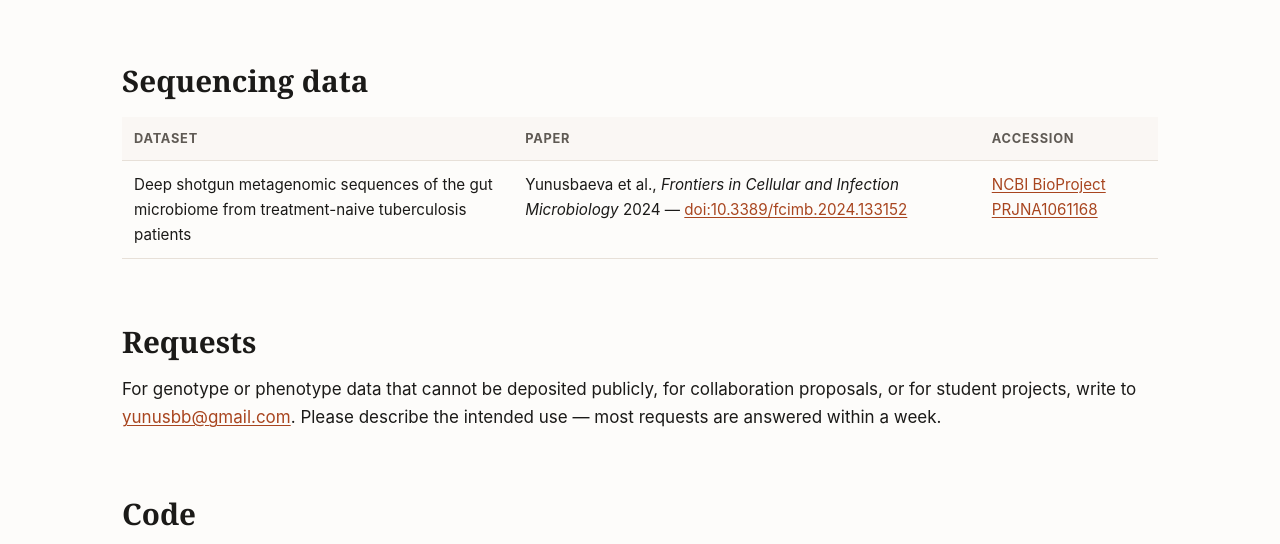
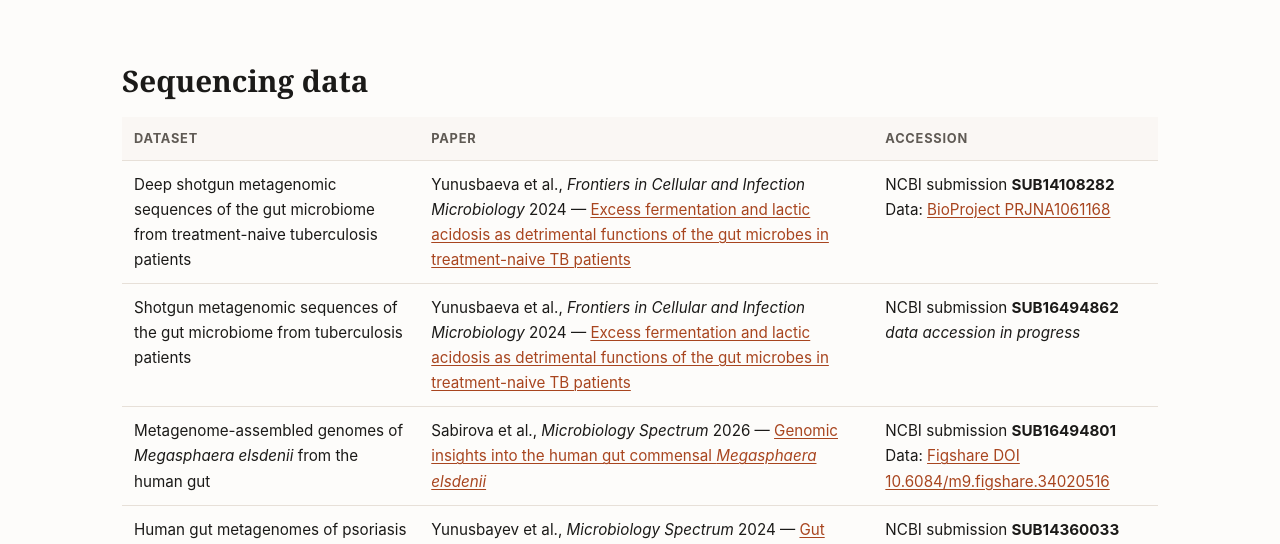
Before and after one commit to yunusbb/evobiomed-site, a plain HTML site: page resources.html in a window 1280 px wide. Shown: the part 244-788 px from the top of the page. Drawn offline with Linux system fonts and the light colour scheme.

Commit message:
Add 4 NCBI data submissions to Resources / Sequencing data table

```diff
--- a/resources.html
+++ b/resources.html
@@ -50,8 +50,23 @@
       <tbody>
         <tr>
           <td>Deep shotgun metagenomic sequences of the gut microbiome from treatment-naive tuberculosis patients</td>
-          <td>Yunusbaeva et al., <em>Frontiers in Cellular and Infection Microbiology</em> 2024 — <a href="https://doi.org/10.3389/fcimb.2024.133152">doi:10.3389/fcimb.2024.133152</a></td>
-          <td><a href="https://dataview.ncbi.nlm.nih.gov/object/PRJNA1061168">NCBI BioProject PRJNA1061168</a></td>
+          <td>Yunusbaeva et al., <em>Frontiers in Cellular and Infection Microbiology</em> 2024 — <a href="https://doi.org/10.3389/fcimb.2024.133152">Excess fermentation and lactic acidosis as detrimental functions of the gut microbes in treatment-naive TB patients</a></td>
+          <td>NCBI submission <strong>SUB14108282</strong><br>Data: <a href="https://dataview.ncbi.nlm.nih.gov/object/PRJNA1061168">BioProject PRJNA1061168</a></td>
+        </tr>
+        <tr>
+          <td>Shotgun metagenomic sequences of the gut microbiome from tuberculosis patients</td>
+          <td>Yunusbaeva et al., <em>Frontiers in Cellular and Infection Microbiology</em> 2024 — <a href="https://doi.org/10.3389/fcimb.2024.133152">Excess fermentation and lactic acidosis as detrimental functions of the gut microbes in treatment-naive TB patients</a></td>
+          <td>NCBI submission <strong>SUB16494862</strong><br><em>data accession in progress</em></td>
+        </tr>
+        <tr>
+          <td>Metagenome-assembled genomes of <em>Megasphaera elsdenii</em> from the human gut</td>
+          <td>Sabirova et al., <em>Microbiology Spectrum</em> 2026 — <a href="https://doi.org/10.1128/spectrum.01637-26">Genomic insights into the human gut commensal <em>Megasphaera elsdenii</em></a></td>
+          <td>NCBI submission <strong>SUB16494801</strong><br>Data: <a href="https://doi.org/10.6084/m9.figshare.34020516">Figshare DOI 10.6084/m9.figshare.34020516</a></td>
+        </tr>
+        <tr>
+          <td>Human gut metagenomes of psoriasis patients and healthy donors</td>
+          <td>Yunusbayev et al., <em>Microbiology Spectrum</em> 2024 — <a href="https://doi.org/10.1128/spectrum.01382-24">Gut dysbiosis narrative in psoriasis: matched-pair approach identifies only subtle shifts correlated with elevated fecal calprotectin</a></td>
+          <td>NCBI submission <strong>SUB14360033</strong><br><em>accession pending public release</em></td>
         </tr>
       </tbody>
     </table>
```
